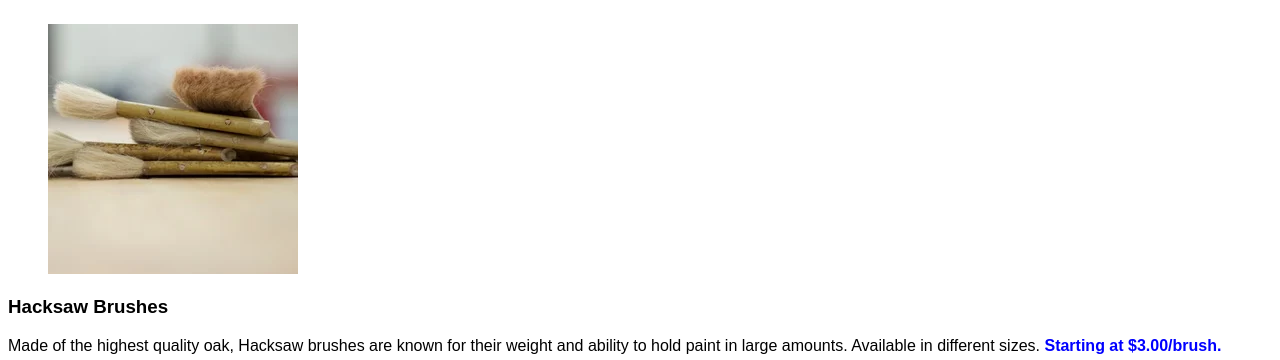
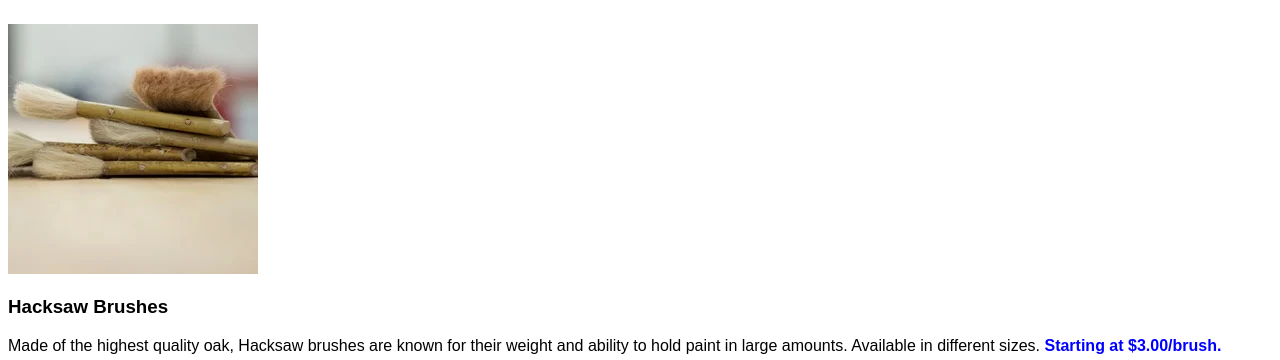
Before and after one commit to JaeZzZ/Dasmotos, a plain HTML site: page index.html in a window 1280 px wide. Shown: the part 289-649 px from the top of the page. Drawn offline with Linux system fonts and the light colour scheme.

Commit message:
add margin to figure

```diff
--- a/resources/css/index.css
+++ b/resources/css/index.css
@@ -34,5 +34,9 @@ h2 {
     color: blue;
 }
 
+figure {
+    margin: 16px 40px 16px 0;
+}
+
 /* make sure your class and id names
 have meaning instead of "blue" or "bold" */
```
